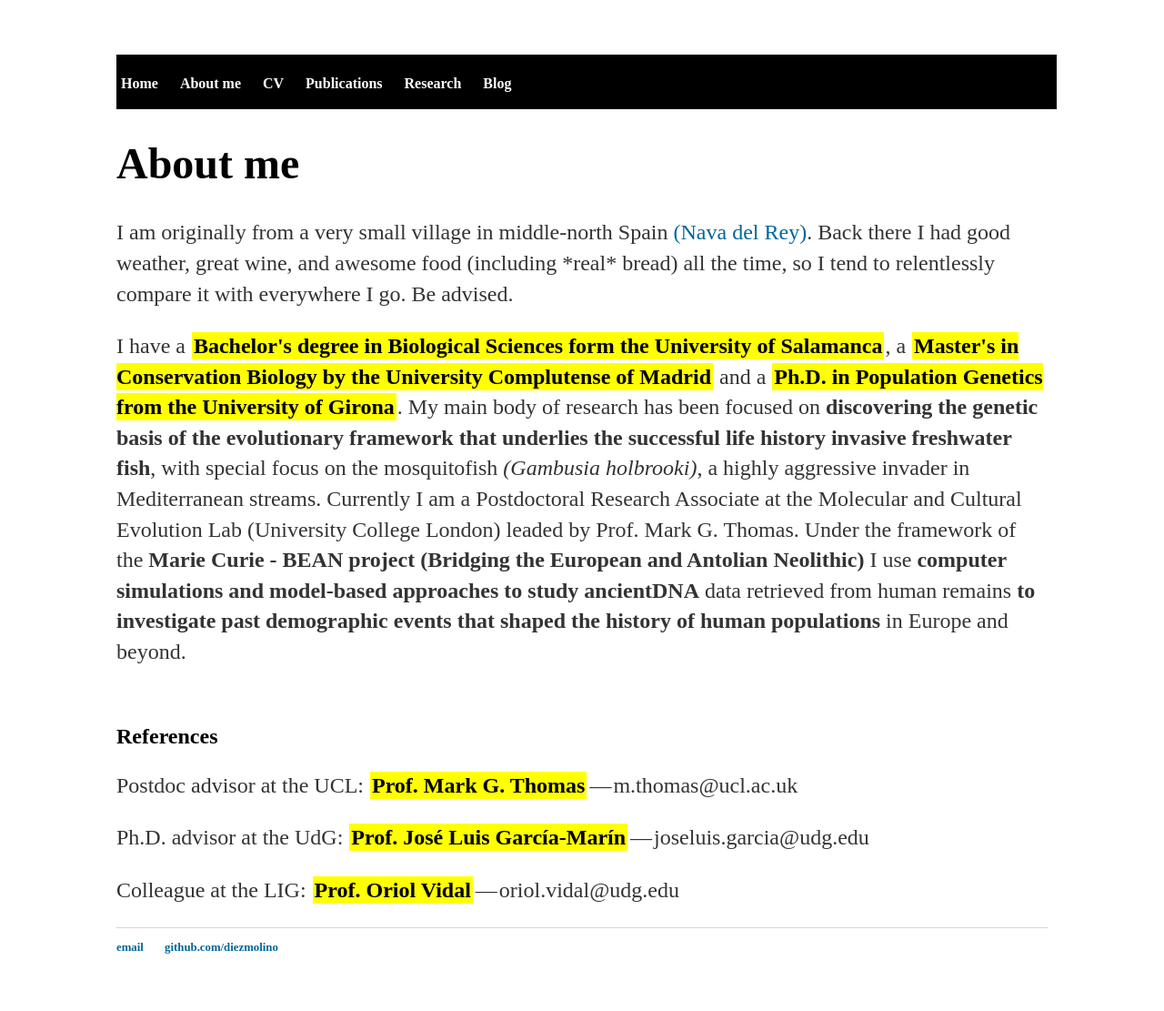
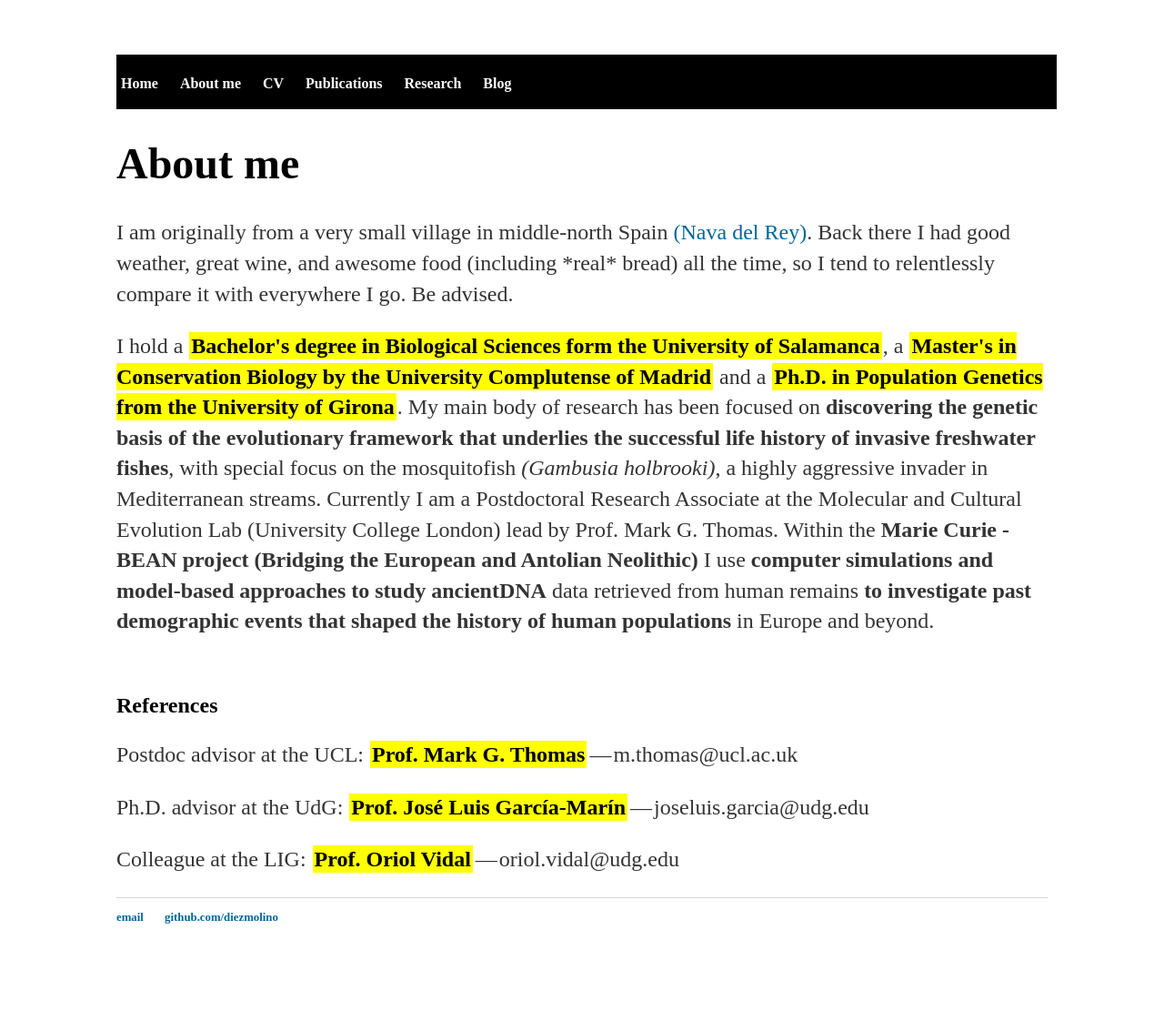
Before and after one commit to DiezMolino/diezmolino.github.io, a Jekyll site: the page about/index.html, which Jekyll copies as it is, in a window 1280 px wide. Shown: the whole page at 91% size. Built offline with Jekyll 4.4.1, drawn with Linux system fonts in a browser that asks for light colours; after the commit the page ends 1077 px from its top, so only the background shows below that.

Commit message:
Update index.html

```diff
--- a/about/index.html
+++ b/about/index.html
@@ -35,7 +35,7 @@
 
         		<p>I am originally from a very small village in middle-north Spain <a class='one' href='https://www.google.co.uk/webhp?sourceid=chrome-instant&ion=1&espv=2&ie=UTF-8#q=nava%20del%20rey'>(Nava del Rey)</a>. Back there I had good weather, great wine, and awesome food (including *real* bread) all the time, so I tend to relentlessly compare it with everywhere I go. Be advised. </p>
 
-        		<p>I have a <b style='padding:2px; color: black; background-color: yellow; border: white 1px solid'>Bachelor's degree in Biological Sciences form the University of Salamanca</b>, a <b style='padding:2px; color: black; background-color: yellow; border: white 1px solid'>Master's in Conservation Biology by the University Complutense of Madrid</b> and a <b style='padding:2px; color: black; background-color: yellow; border: white 1px solid'>Ph.D. in Population Genetics  from the University of Girona</b>. My main body of research has been focused on <b>discovering the genetic basis of the evolutionary framework that underlies the successful life history invasive freshwater fish</b>, with special focus on the mosquitofish <i>(Gambusia holbrooki)</i>, a highly aggressive invader in Mediterranean streams. Currently I am a Postdoctoral Research Associate at the Molecular and Cultural Evolution Lab (University College London) leaded by Prof. Mark G. Thomas. Under the framework of the <b>Marie Curie - BEAN project (Bridging the European and Antolian Neolithic)</b> I use <b>computer simulations and model-based approaches to study ancientDNA</b> data retrieved from human remains <b>to investigate past demographic events that shaped the history of human populations</b> in Europe and beyond.</p>
+        		<p>I hold a <b style='padding:2px; color: black; background-color: yellow; border: white 1px solid'>Bachelor's degree in Biological Sciences form the University of Salamanca</b>, a <b style='padding:2px; color: black; background-color: yellow; border: white 1px solid'>Master's in Conservation Biology by the University Complutense of Madrid</b> and a <b style='padding:2px; color: black; background-color: yellow; border: white 1px solid'>Ph.D. in Population Genetics  from the University of Girona</b>. My main body of research has been focused on <b>discovering the genetic basis of the evolutionary framework that underlies the successful life history of invasive freshwater fishes</b>, with special focus on the mosquitofish <i>(Gambusia holbrooki)</i>, a highly aggressive invader in Mediterranean streams. Currently I am a Postdoctoral Research Associate at the Molecular and Cultural Evolution Lab (University College London) lead by Prof. Mark G. Thomas. Within the <b>Marie Curie - BEAN project (Bridging the European and Antolian Neolithic)</b> I use <b>computer simulations and model-based approaches to study ancientDNA</b> data retrieved from human remains <b>to investigate past demographic events that shaped the history of human populations</b> in Europe and beyond.</p>
 
 <br/>
 
```
